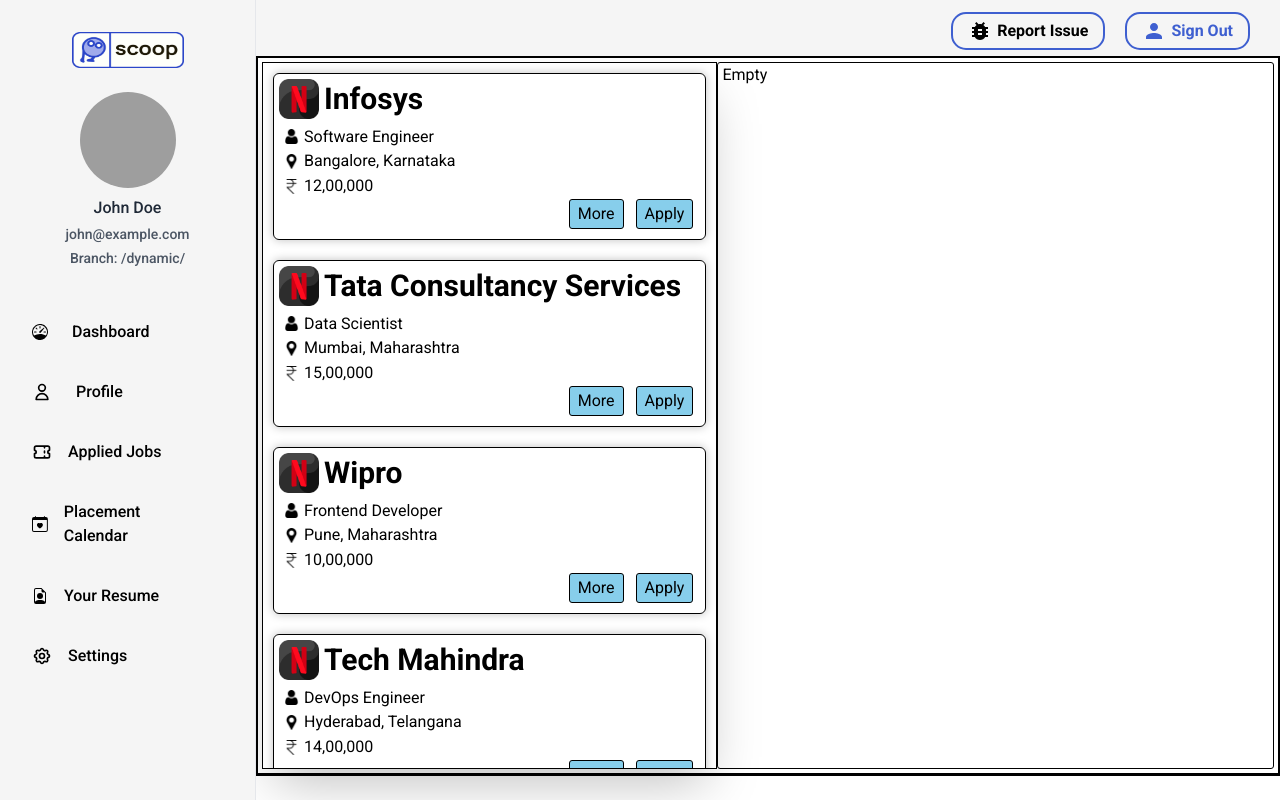
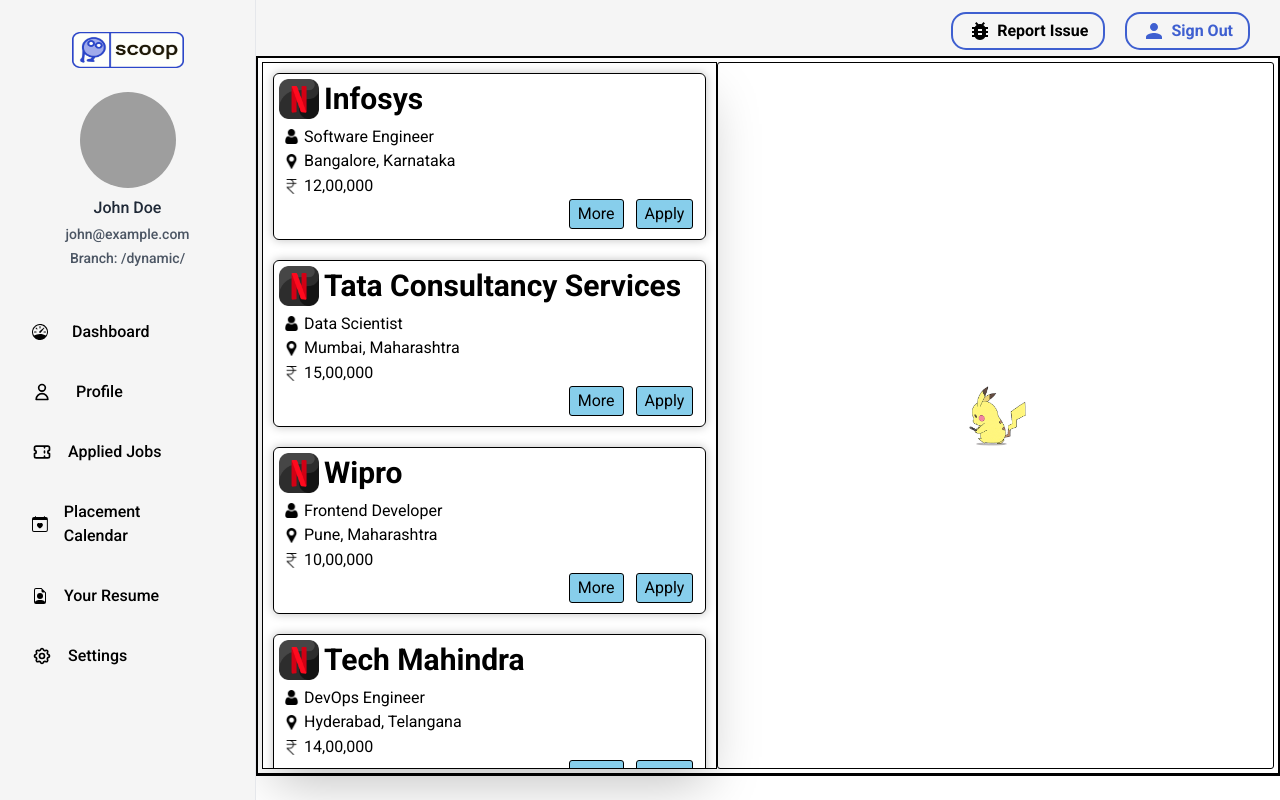
Before and after one commit to shreyanzjain/scoop-mern, a React (Vite) app in the folder frontend/: page /user-page in a window 1280 px wide. Built offline with nearby package versions, Linux system fonts and the light colour scheme; grey boxes are pictures that could not be loaded.

Commit message:
Added gif for when maincard is empty

```diff
--- a/frontend/src/components/Dashboard/Dashboard.css
+++ b/frontend/src/components/Dashboard/Dashboard.css
@@ -88,3 +88,13 @@
     border: 1px solid black;
     width: 80%;
 }
+.empty-container {
+    display: flex;
+    justify-content: center;
+    align-items: center;
+    height: 100%;
+
+}
+.empty-container>img {
+    height: 60px;
+}
--- a/frontend/src/components/Dashboard/MainCard.jsx
+++ b/frontend/src/components/Dashboard/MainCard.jsx
@@ -1,8 +1,15 @@
 import data from "./Data.json";
+import emptyPlaceholder from "./icons/emptyPlaceholder.gif";
 export default function ({ jobId }) {
   //   jobId = data[0].jobId;
   if (jobId == undefined) {
-    return <div className="main-card-container">Empty</div>;
+    return (
+      <div className="maincard-container">
+        <div className="empty-container">
+          <img src={emptyPlaceholder} alt="Click some card..." />
+        </div>
+      </div>
+    );
   }
   const obj = data.find((ele) => ele.jobId == jobId);
   const status = true,
@@ -56,20 +63,9 @@
         <div>
           <div className="font-bold">Job Description: </div>
           <div>
-            Lorem ipsum dolor sit amet, consectetur adipiscing elit, sed do
-            eiusmod tempor incididunt ut labore et dolore magna aliqua. Neque
-            ornare aenean euismod elementum nisi quis eleifend. At imperdiet dui
-            accumsan sit amet nulla facilisi morbi. Mattis molestie a iaculis at
-            erat pellentesque adipiscing. Id venenatis a condimentum vitae.
-            Dolor sit amet consectetur adipiscing elit ut. Arcu risus quis
-            varius quam quisque id diam. Vel quam elementum pulvinar etiam non.
-            Feugiat pretium nibh ipsum consequat nisl. Elementum sagittis vitae
-            et leo duis ut diam. Sapien et ligula ullamcorper malesuada proin
-            libero. Interdum varius sit amet mattis vulputate. Volutpat commodo
-            sed egestas egestas. Malesuada proin libero nunc consequat interdum
-            varius sit. Donec pretium vulputate sapien nec. Nisi est sit amet
-            facilisis magna etiam. In cursus turpis massa tincidunt dui ut
-            ornare.;
+            {jobDescription}
+            <br />
+            {jobDescription}
           </div>
         </div>
       </div>
```
Also changed, not shown: frontend/src/components/Dashboard/icons/emptyPlaceholder.gif (added).
